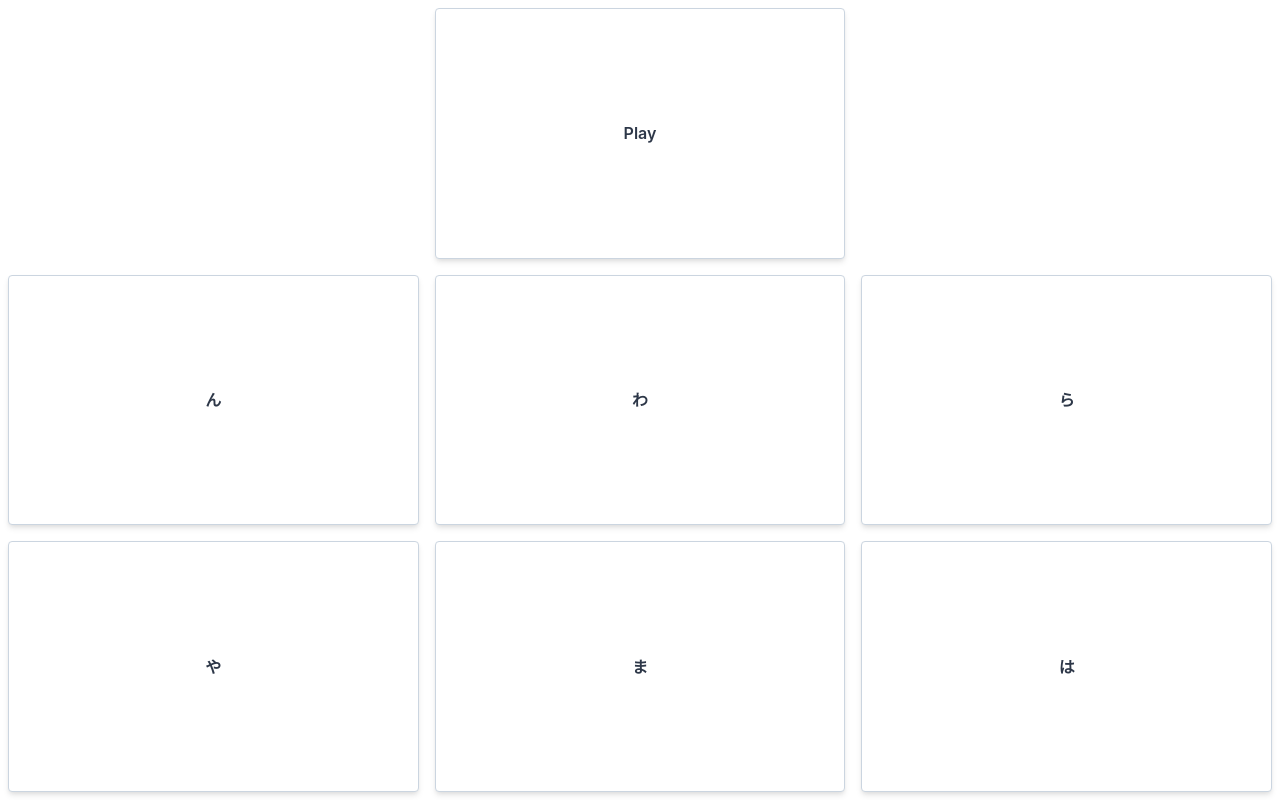
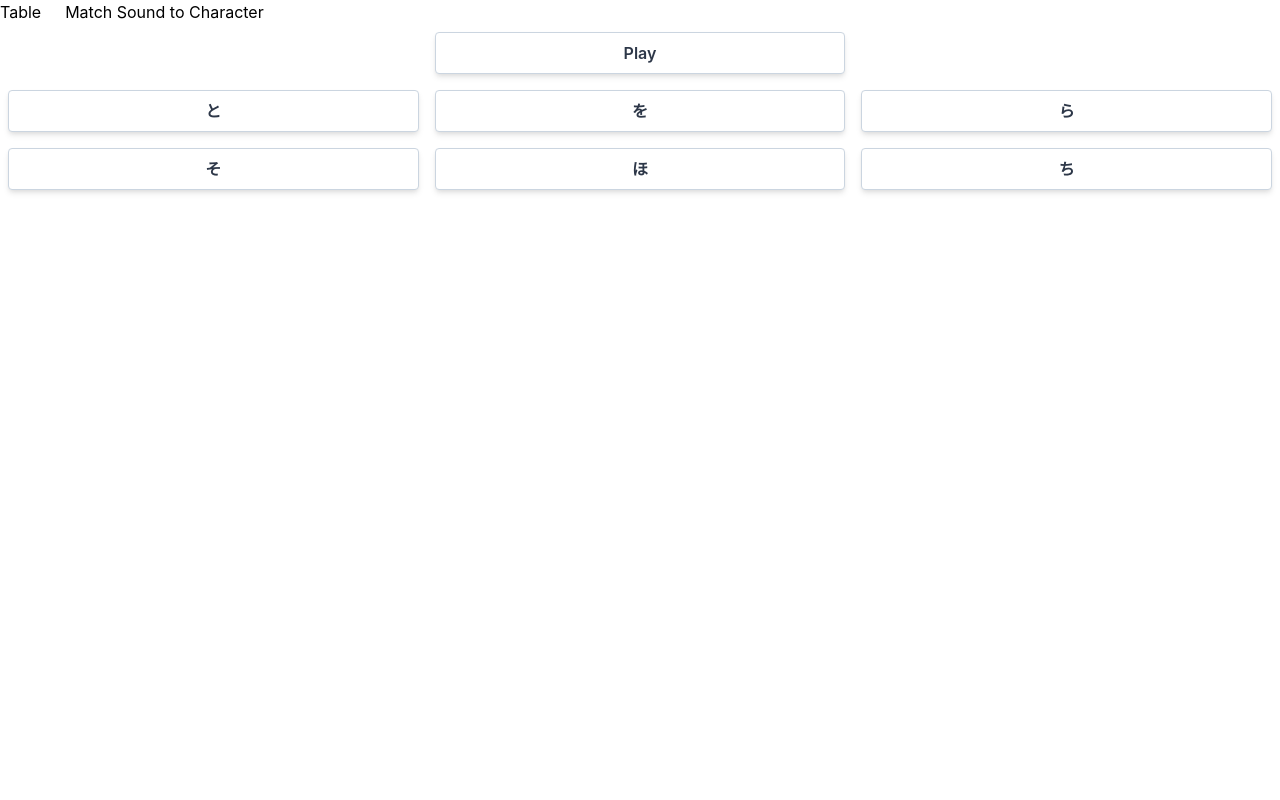
Before and after one commit to tryenc/hiragana, a React (Create React App) app: page /match-sound-to-character in a window 1280 px wide. Built offline with nearby package versions, Linux system fonts and the light colour scheme.

Commit message:
Added Header, guessing game is fully functional, but grid is now off

```diff
--- a/src/App.js
+++ b/src/App.js
@@ -1,5 +1,7 @@
 import { BrowserRouter as Router, Route, Switch } from "react-router-dom"
 import React, { Suspense, lazy } from "react"
+
+import { Header } from "./Header"
 
 const Table = lazy(() => import("./pages/Table"))
 const MatchSoundToCharacter = lazy(() =>
@@ -10,6 +12,7 @@ const App = () => {
   return (
     <Router>
       <Suspense fallback={<div>Loading...</div>}>
+        <Header />
         <Switch>
           <Route exact path="/" component={Table} />
           <Route
--- /dev/null
+++ b/src/Header.jsx
@@ -0,0 +1,18 @@
+import React from "react"
+import { NavLink } from "react-router-dom"
+export const Header = () => {
+  return (
+    <ul class="flex">
+      <li class="mr-6">
+        <NavLink className="text-black" to="/">
+          Table
+        </NavLink>
+      </li>
+      <li class="mr-6">
+        <NavLink className="text-black" to="/match-sound-to-character">
+          Match Sound to Character
+        </NavLink>
+      </li>
+    </ul>
+  )
+}
--- a/src/MatchSoundToCharacter.jsx
+++ b/src/MatchSoundToCharacter.jsx
@@ -90,46 +90,75 @@ const guessStyle = [
   }
 ]
 
-const sixCharacters = characters.slice(0, 6)
-const soundCharacter = sixCharacters[0]
+function getRandomIndex(max) {
+  return Math.floor(Math.random() * Math.floor(max))
+}
+
+function getRandomCharacters(chars, qty) {
+  const randomChars = []
+
+  while (randomChars.length < qty) {
+    const index = getRandomIndex(chars.length)
+
+    const char = chars[index]
+
+    if (!randomChars.includes(char)) {
+      randomChars.push(char)
+    }
+  }
+
+  return randomChars
+}
 
 const Guess = withGuessingBehavior(Character)
 
 export function MatchSoundToCharacter({ orientation }) {
-  const [guessed, setGuessed] = useState([])
+  const [guessedChars, setGuessedChars] = useState([])
+  const [chars, setChars] = useState(getRandomCharacters(characters, 6))
+  const [correctAnswerIndex, setCorrectAnswerIndex] = useState(
+    getRandomIndex(6)
+  )
+
   function computeIsCorrect(guessed, guess) {
     if (
-      guessed.includes(guess.character) &&
-      guess.character === soundCharacter.character
+      guessed.includes(guess) &&
+      guess === chars[correctAnswerIndex].character
     ) {
       return true
     }
     if (
-      guessed.includes(guess.character) &&
-      guess.character !== soundCharacter.character
+      guessed.includes(guess) &&
+      guess !== chars[correctAnswerIndex].character
     ) {
       return false
     }
   }
 
   function handleClick(event) {
-    setGuessed([event.target.value, ...guessed])
+    setGuessedChars([event.target.value, ...guessedChars])
+    if (event.target.value === chars[correctAnswerIndex].character) {
+      setTimeout(() => {
+        setGuessedChars([])
+        setChars(getRandomCharacters(characters, 6))
+        setCorrectAnswerIndex(getRandomIndex(6))
+      }, 2000)
+    }
   }
 
   return (
-    <div className="h-screen" style={gridStyle[orientation]}>
+    <div className="h-full" style={gridStyle[orientation]}>
       <Character
-        audioPath={soundCharacter.audioPath}
-        character={soundCharacter.character}
+        audioPath={chars[correctAnswerIndex].audioPath}
+        character={chars[correctAnswerIndex].character}
         soundOnly={true}
         style={soundStyle.gridPosition[orientation]}
       />
-      {sixCharacters.map((letter, index) => {
+      {chars.map((letter, index) => {
         return (
           <Guess
             audioPath={letter.audioPath}
             character={letter.character}
-            isCorrect={computeIsCorrect(guessed, letter)}
+            isCorrect={computeIsCorrect(guessedChars, letter.character)}
             key={letter.character}
             onClick={handleClick}
             style={guessStyle[index].gridPosition[orientation]}
--- a/src/Table.jsx
+++ b/src/Table.jsx
@@ -17,7 +17,7 @@ const gridStyle = {
 
 export function Table({ orientation }) {
   return (
-    <div className="h-screen" style={gridStyle[orientation]}>
+    <div className="h-full" style={gridStyle[orientation]}>
       {firstSound.map(letter => (
         <div
           className="flex items-center justify-center"
```
